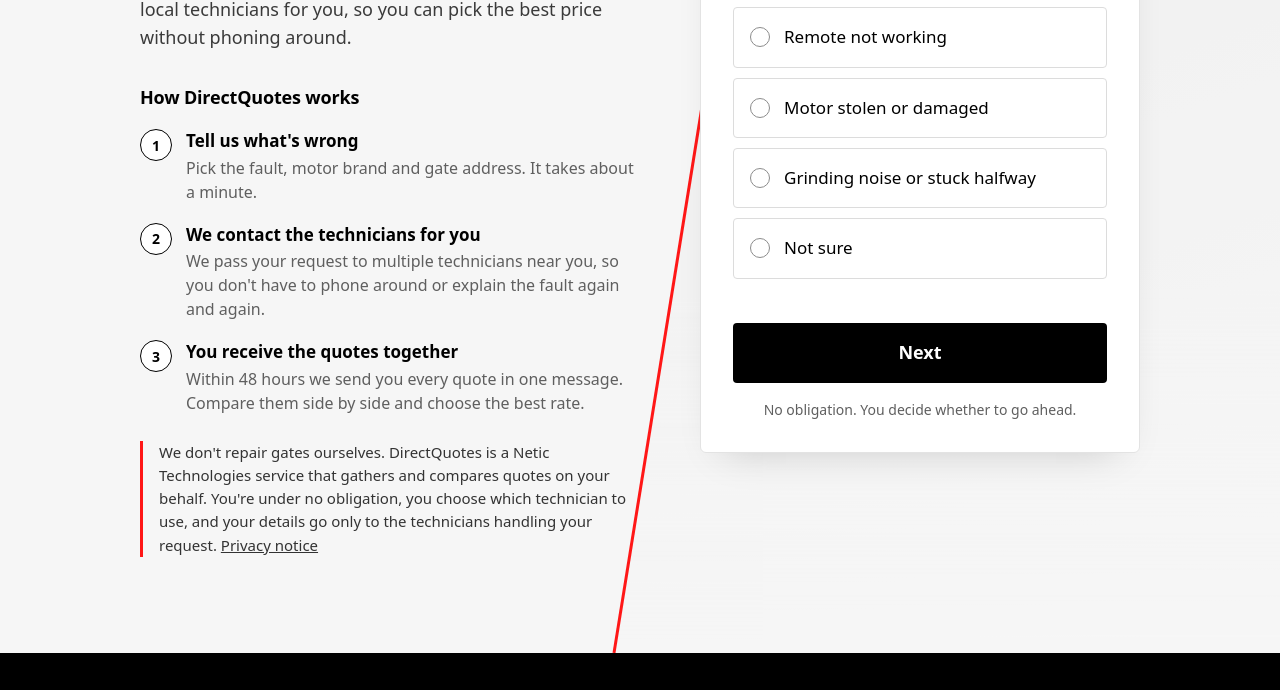
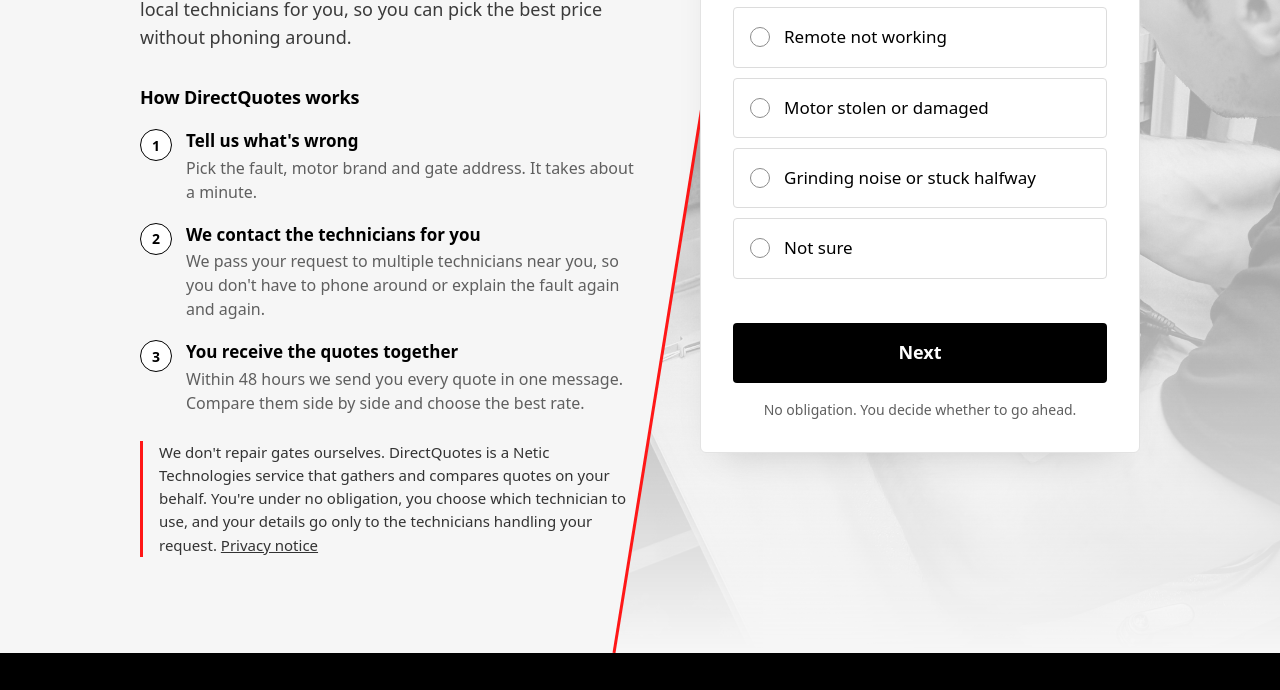
Before and after one commit to DD-Meyer/DirectQuotes, a plain HTML site: page public/gatemotors/index.html in a window 1280 px wide. Shown: the part 329-1019 px from the top of the page. Drawn offline with Linux system fonts and the light colour scheme.

Commit message:
MINOR: v1.0.0.5 - Fixed technician image not showing

```diff
--- a/public/gatemotors/index.html
+++ b/public/gatemotors/index.html
@@ -45,7 +45,7 @@ main{flex:1;position:relative;overflow:hidden;padding:56px 0 80px}
 .how li b{display:block;color:var(--black);font-weight:700;font-size:17px;margin-bottom:2px}
 .trust{margin:26px 0 0;padding-left:16px;border-left:3px solid var(--red);font-size:15px;line-height:1.55;color:#333}
 .hero-art{position:absolute;top:0;right:0;bottom:0;width:52%;pointer-events:none}
-.photo{position:absolute;inset:0;background:url("assets/technician.jpg") center/cover no-repeat,linear-gradient(160deg,#e4e4e4,#f6f6f6);filter:grayscale(1);opacity:.32;clip-path:polygon(22% 0,100% 0,100% 100%,0 100%);-webkit-mask-image:linear-gradient(to bottom,#000 60%,transparent 100%);mask-image:linear-gradient(to bottom,#000 60%,transparent 100%)}
+.photo{position:absolute;inset:0;background:url("../assets/technician.jpg") center/cover no-repeat,linear-gradient(160deg,#e4e4e4,#f6f6f6);filter:grayscale(1);opacity:.32;clip-path:polygon(22% 0,100% 0,100% 100%,0 100%);-webkit-mask-image:linear-gradient(to bottom,#000 60%,transparent 100%);mask-image:linear-gradient(to bottom,#000 60%,transparent 100%)}
 .cut{position:absolute;inset:0;width:100%;height:100%;overflow:visible}
 .lm{display:none}
 @media(max-width:899px){
```
